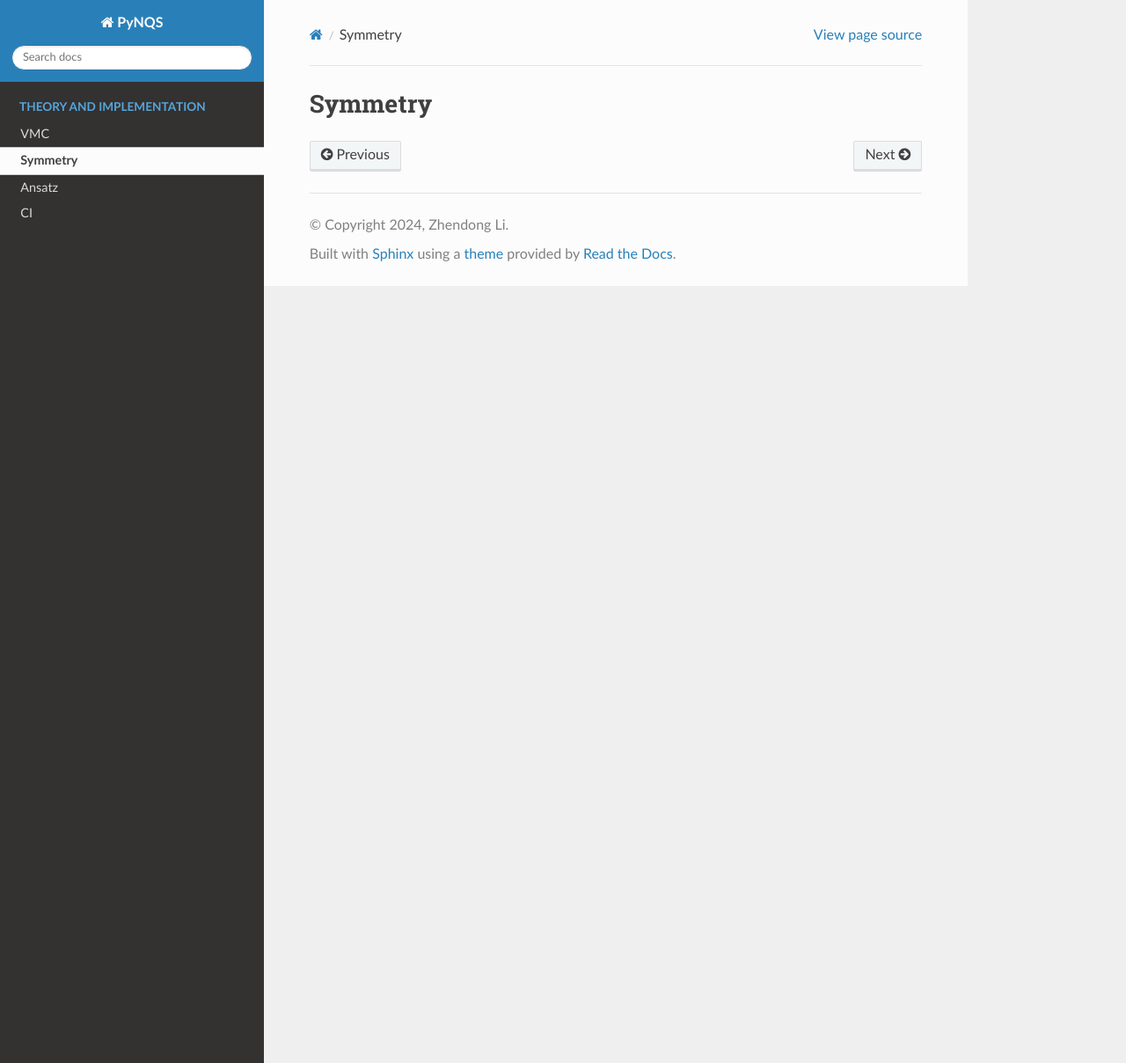
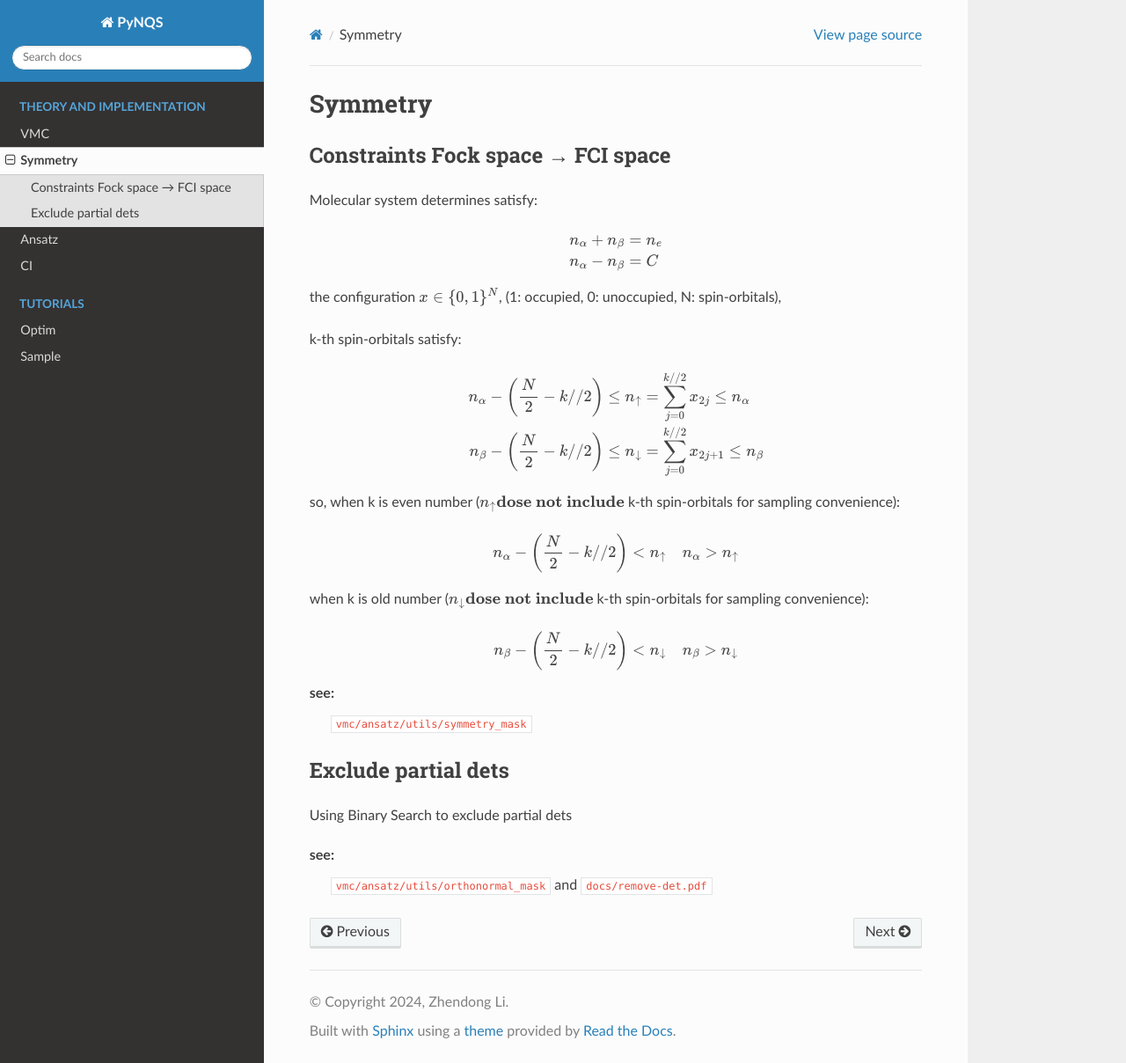
Before and after one commit to Quantum-Chemistry-Group-BNU/PyNQS, a Sphinx documentation site: the page built from docs/source/methods/symmetry.rst, in a window 1280 px wide and 1208 px high. Shown: the whole window at 88% size. Built offline with Sphinx 7.4.7 and the Read the Docs theme 2.0.0, drawn with Linux system fonts in a browser that asks for light colours.

Commit message:
update docs/source/tutotials

```diff
--- a/docs/source/methods/symmetry.rst
+++ b/docs/source/methods/symmetry.rst
@@ -1,3 +1,59 @@
 
 Symmetry
 ########
+
+----------------------------------
+Constraints Fock space → FCI space
+----------------------------------
+
+Molecular system determines satisfy:
+
+.. math::
+    \begin{equation}
+        \begin{split}
+        n_{\alpha} + n_{\beta} & = n_e \\
+        n_{\alpha} - n_{\beta} & = C \\
+        \end{split}
+    \end{equation}
+
+the configuration :math:`x \in \{0, 1\}^{N}`, (1: occupied, 0: unoccupied, N: spin-orbitals),
+
+k-th spin-orbitals satisfy:
+
+.. math::
+    \begin{equation}
+        \begin{split}
+            n_{\alpha} - \left(\frac{N}{2} - k//2\right) &
+                \leq n_{\uparrow} = \sum_{j=0}^{k//2}x_{2j} \leq n_{\alpha} \\
+            n_{\beta} - \left(\frac{N}{2} - k//2\right) &
+                \leq n_{\downarrow} = \sum_{j=0}^{k//2}x_{2j+1} \leq n_{\beta} \\
+        \end{split}
+    \end{equation}
+
+so, when k is even number (:math:`n_{\uparrow} \textbf{dose not include}` k-th spin-orbitals for sampling convenience):
+
+.. math::
+    \begin{equation}
+        n_{\alpha} - \left(\frac{N}{2} - k//2\right) < n_{\uparrow} \quad n_{\alpha} > n_{\uparrow} \label{cond1}
+    \end{equation}
+
+
+when k is old number (:math:`n_{\downarrow} \textbf{dose not include}` k-th spin-orbitals for sampling convenience):
+
+.. math::
+    \begin{equation}
+        n_{\beta} - \left(\frac{N}{2} - k//2\right) < n_{\downarrow} \quad n_{\beta} > n_{\downarrow} \label{cond2}
+    \end{equation}
+
+see:
+    ``vmc/ansatz/utils/symmetry_mask``
+
+
+---------------------------
+Exclude partial dets
+---------------------------
+
+Using Binary Search to exclude partial dets
+
+see:
+    ``vmc/ansatz/utils/orthonormal_mask`` and ``docs/remove-det.pdf``
```
Also changed, not shown: docs/source/index.rst (+7 -0 lines), docs/source/methods/ansatz.rst (+25 -3 lines), docs/source/tutorials/optim.rst (added, +49 -0 lines), docs/source/tutorials/sample.rst (added, +45 -0 lines).
